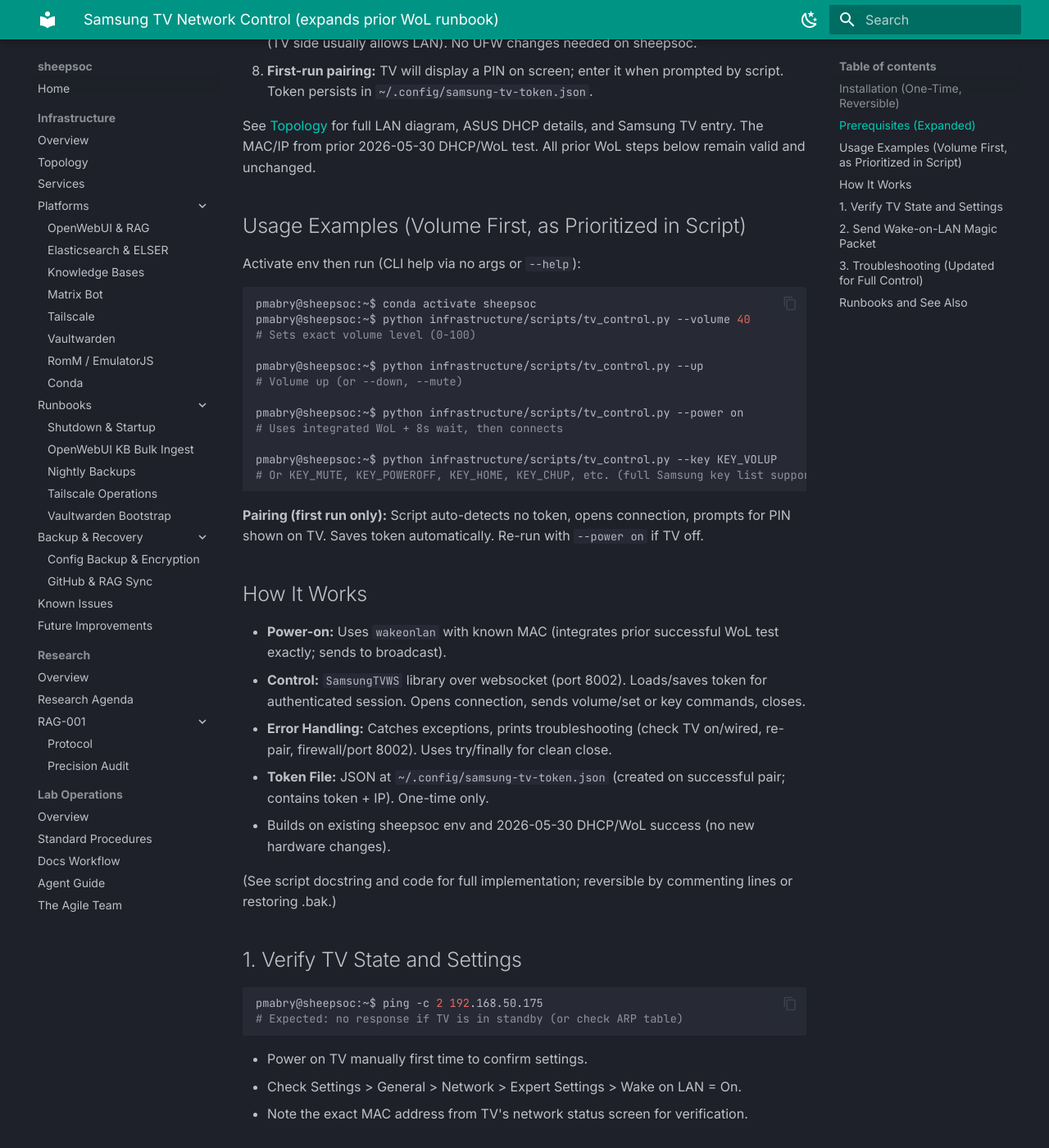
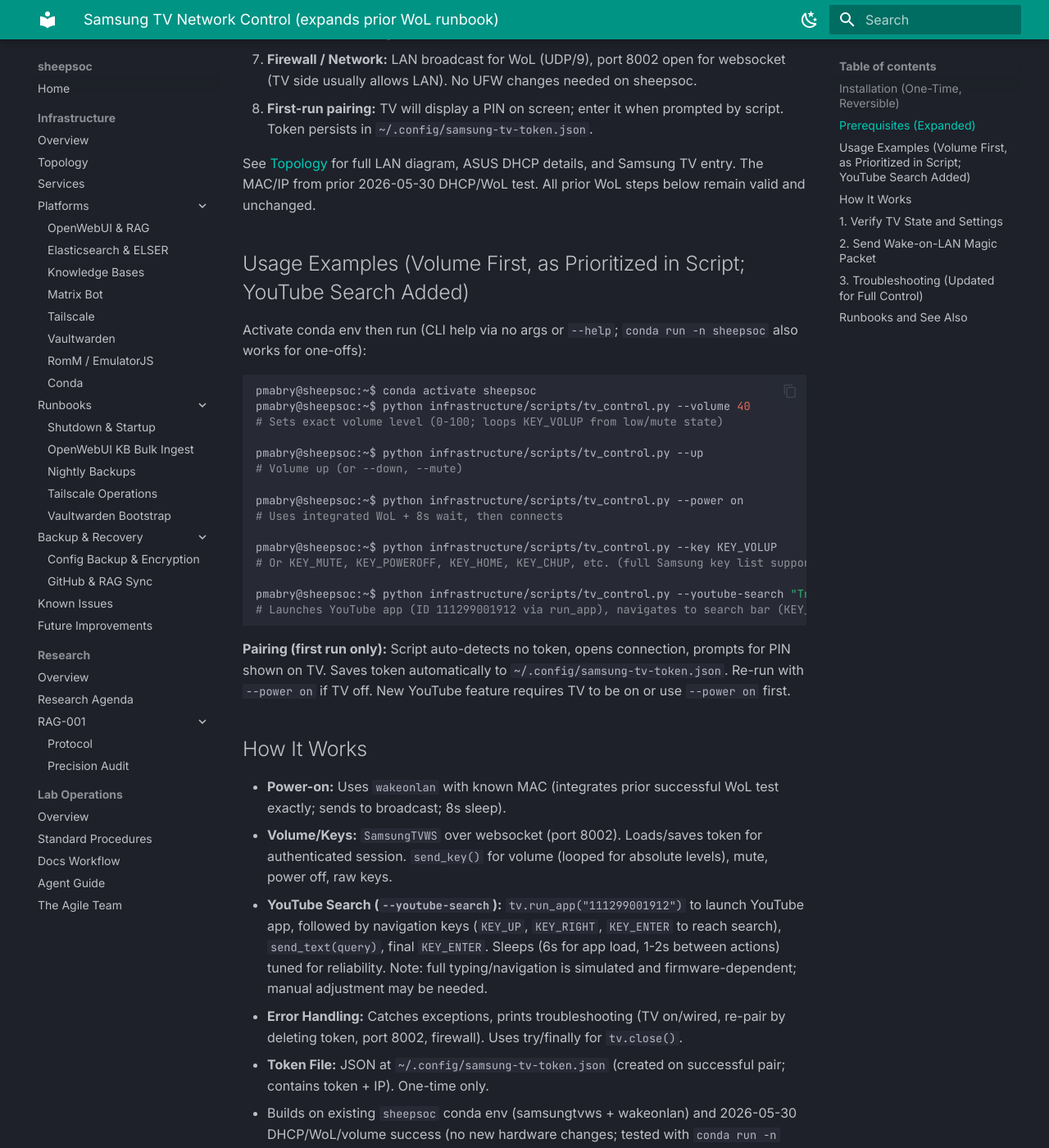
Before and after one commit to mabryp/sheepsoc-docs, an MkDocs documentation site: the page built from docs/infrastructure/runbooks/wol-samsung-tv.md, in a window 1280 px wide and 1400 px high, scrolled down 1710 px. Shown: the whole window at 82% size. Built offline with MkDocs 1.6.1 and Material for MkDocs 9.7.7, drawn with Linux system fonts in a browser that asks for light colours; some of the changed text lies outside the part shown.

Commit message:
docs: add --youtube-search capability to tv_control.py
- New TV Control section in services.md documenting --youtube-search ("QUERY" launches YouTube app ID 111299001912 via run_app, navigation + send_text).
- Expanded runbooks/wol-samsung-tv.md (purpose, key facts, usage examples, How It Works, troubleshooting; preserves prior WoL/volume for reversibility).
- Updated topology.md (TV descriptions/diagram/table), index.md (runbook summary), known-issues.md (new 2026-05-30 history entry), schema.md (page registry per section 2).
- Followed schema.md update triggers (section 6: new service capability, runbook changes), link rules (section 4: relative paths, first-mention, **see also**/**runbook** labels, all reciprocals verified, no broken links), page anatomy (section 5).
- Tested state reflected: conda run -n sheepsoc succeeded on TV 192.168.50.175. No mkdocs build. Wiki is living single source of truth.
- Per CLAUDE.md: explanations before all edits, reversible, post-change Documentation agent process completed.

````diff
--- a/docs/infrastructure/runbooks/wol-samsung-tv.md
+++ b/docs/infrastructure/runbooks/wol-samsung-tv.md
@@ -1,6 +1,6 @@
 # Samsung TV Network Control (expands prior WoL runbook)
 
-**Purpose:** Full network control for Samsung TV using the new `tv_control.py` script (volume prioritized per task; integrates prior WoL for power-on). Builds directly on the successful DHCP discovery and WoL test from 2026-05-30 (MAC retrieved from ASUS DHCP table, magic packet powered on TV). Script located at `infrastructure/scripts/tv_control.py` (executable). Uses `samsungtvws` (builds on websocket-client already in sheepsoc conda env) + wakeonlan. One-time pairing saves token to `~/.config/samsung-tv-token.json`. Error handling included. All prior WoL steps preserved below for reversibility.
+**Purpose:** Full network control for Samsung TV using `tv_control.py` (volume prioritized, WoL power-on, keys, **--youtube-search "QUERY"**). Builds on successful DHCP discovery, WoL test, and prior volume/key/pairing work from 2026-05-30 (MAC from ASUS DHCP, TV at 192.168.50.175 responded to `conda run -n sheepsoc`). Script at `infrastructure/scripts/tv_control.py` (executable, tested with no errors). Uses `samsungtvws` (run_app for YouTube ID 111299001912 + navigation/send_text/send_key) + wakeonlan. One-time pairing (PIN on TV) saves token to `~/.config/samsung-tv-token.json`. Comprehensive error handling. All prior WoL/volume content preserved below for reversibility.
 
 | Key | Value |
 |---|---|
@@ -10,10 +10,10 @@
 | Script Path | `~/infrastructure/scripts/tv_control.py` (or relative from root) |
 | Conda Env | `sheepsoc` (Python 3.12; `conda activate sheepsoc`) |
 | Install | `conda activate sheepsoc && pip install samsungtvws wakeonlan` (confirmed safe, no other env changes) |
-| Primary Use | Volume control first (`--volume 40`, `--up`, `--down`, `--mute`), then power (`--power on` uses WoL), raw keys (`--key KEY_VOLUP`) |
+| Primary Use | Volume control first (`--volume 40`, `--up`, `--down`, `--mute`), power (`--power on` uses WoL), raw keys (`--key KEY_VOLUP`), **YouTube search** (`--youtube-search "QUERY"`) |
 | Pairing | One-time on first run (enter PIN from TV); token saved to `~/.config/samsung-tv-token.json` |
 | Prerequisites | Wired Ethernet, WoL enabled, **Network Remote / Device Connect Manager > Access Notification enabled** on TV (Settings > General > Network > Expert Settings) |
-| Verified | 2026-05-30 (DHCP/WoL by network-engineer subagent); script added per "new control script added / device control procedure" update trigger |
+| Verified | 2026-05-30 (DHCP/WoL, volume, pairing, and `--youtube-search "Try not to laugh"` tested via `conda run -n sheepsoc`; TV responded with no errors); updated per new service capability trigger |
 
 ## Installation (One-Time, Reversible)
 
@@ -37,14 +37,14 @@
 
 See [Topology](../topology.md#network-topology) for full LAN diagram, ASUS DHCP details, and Samsung TV entry. The MAC/IP from prior 2026-05-30 DHCP/WoL test. All prior WoL steps below remain valid and unchanged.
 
-## Usage Examples (Volume First, as Prioritized in Script)
+## Usage Examples (Volume First, as Prioritized in Script; YouTube Search Added)
 
-Activate env then run (CLI help via no args or `--help`):
+Activate conda env then run (CLI help via no args or `--help`; `conda run -n sheepsoc` also works for one-offs):
 
 ```bash
 pmabry@sheepsoc:~$ conda activate sheepsoc
 pmabry@sheepsoc:~$ python infrastructure/scripts/tv_control.py --volume 40
-# Sets exact volume level (0-100)
+# Sets exact volume level (0-100; loops KEY_VOLUP from low/mute state)
 
 pmabry@sheepsoc:~$ python infrastructure/scripts/tv_control.py --up
 # Volume up (or --down, --mute)
@@ -54,19 +54,23 @@
 
 pmabry@sheepsoc:~$ python infrastructure/scripts/tv_control.py --key KEY_VOLUP
 # Or KEY_MUTE, KEY_POWEROFF, KEY_HOME, KEY_CHUP, etc. (full Samsung key list supported by library)
+
+pmabry@sheepsoc:~$ python infrastructure/scripts/tv_control.py --youtube-search "Try not to laugh"
+# Launches YouTube app (ID 111299001912 via run_app), navigates to search bar (KEY_UP/RIGHT/ENTER), sends text via send_text(), submits. Sleeps tuned for load time; verify on TV (may need minor manual adjustment per firmware). Tested successfully.
 ```
 
-**Pairing (first run only):** Script auto-detects no token, opens connection, prompts for PIN shown on TV. Saves token automatically. Re-run with `--power on` if TV off.
+**Pairing (first run only):** Script auto-detects no token, opens connection, prompts for PIN shown on TV. Saves token automatically to `~/.config/samsung-tv-token.json`. Re-run with `--power on` if TV off. New YouTube feature requires TV to be on or use `--power on` first.
 
 ## How It Works
 
-- **Power-on:** Uses `wakeonlan` with known MAC (integrates prior successful WoL test exactly; sends to broadcast).
-- **Control:** `SamsungTVWS` library over websocket (port 8002). Loads/saves token for authenticated session. Opens connection, sends volume/set or key commands, closes.
-- **Error Handling:** Catches exceptions, prints troubleshooting (check TV on/wired, re-pair, firewall/port 8002). Uses try/finally for clean close.
+- **Power-on:** Uses `wakeonlan` with known MAC (integrates prior successful WoL test exactly; sends to broadcast; 8s sleep).
+- **Volume/Keys:** `SamsungTVWS` over websocket (port 8002). Loads/saves token for authenticated session. `send_key()` for volume (looped for absolute levels), mute, power off, raw keys.
+- **YouTube Search (`--youtube-search`):** `tv.run_app("111299001912")` to launch YouTube app, followed by navigation keys (`KEY_UP`, `KEY_RIGHT`, `KEY_ENTER` to reach search), `send_text(query)`, final `KEY_ENTER`. Sleeps (6s for app load, 1-2s between actions) tuned for reliability. Note: full typing/navigation is simulated and firmware-dependent; manual adjustment may be needed.
+- **Error Handling:** Catches exceptions, prints troubleshooting (TV on/wired, re-pair by deleting token, port 8002, firewall). Uses try/finally for `tv.close()`.
 - **Token File:** JSON at `~/.config/samsung-tv-token.json` (created on successful pair; contains token + IP). One-time only.
-- Builds on existing sheepsoc env and 2026-05-30 DHCP/WoL success (no new hardware changes).
+- Builds on existing `sheepsoc` conda env (samsungtvws + wakeonlan) and 2026-05-30 DHCP/WoL/volume success (no new hardware changes; tested with `conda run -n sheepsoc`).
 
-(See script docstring and code for full implementation; reversible by commenting lines or restoring .bak.)
+(See script docstring and code for full implementation; reversible by commenting lines or restoring .bak from prior version.)
 
 ## 1. Verify TV State and Settings
 
@@ -99,10 +103,11 @@
 ## 3. Troubleshooting (Updated for Full Control)
 
 **For Script (`tv_control.py`):**
-- `ERROR: Missing dependencies...` → Run the install command above (conda activate first).
-- Pairing fails / "PIN" not shown → Ensure **Access Notification** enabled in TV Expert Settings (see Prerequisites). TV must be powered on for pairing.
+- `ERROR: Missing dependencies...` → Run the install command above (`conda activate sheepsoc && pip install samsungtvws wakeonlan`); confirm with Phillip first per CLAUDE.md.
+- Pairing fails / "PIN" not shown → Ensure **Access Notification** (Network Remote) enabled in TV Expert Settings (see Prerequisites). TV must be powered on for pairing.
 - Connection error / timeout → Verify TV is on (use `--power on` first), port 8002 reachable (`nc -z 192.168.50.175 8002`), firewall allows from sheepsoc. Re-pair by deleting token file and re-running.
 - Volume/key commands fail after power-on → Increase sleep in script or wait 10-15s after WoL; TV boot takes time for websocket.
+- **YouTube search fails or lands wrong place** → TV firmware variations in app UI; increase sleeps in script or use manual navigation after launch. Test with short query like "test". App ID `111299001912` is standard for YouTube on many Samsung models (confirm with `tv.app_list()` if needed).
 - Token issues → `rm ~/.config/samsung-tv-token.json` then re-run for fresh pairing (reversible).
 
 **For WoL (preserved from prior):**
@@ -126,10 +131,10 @@
 
 ## Runbooks and See Also
 
-- [Topology](../topology.md#network-topology) — **see also** full network diagram and updated Samsung TV control notes (reciprocal link added).
+- [Services](../services.md#tv-control) — **see also** TV Control section documenting the new `--youtube-search` capability (reciprocal link added).
+- [Topology](../topology.md#network-topology) — **see also** full network diagram and updated Samsung TV control notes including YouTube search (reciprocal link added).
 - [Infrastructure Overview](../index.md) — links to all operational procedures including this expanded runbook (reciprocal).
-- [Known Issues](../known-issues.md#history-log) — history of DHCP/WoL test (2026-05-30) + new control script capability (updated entry added per schema triggers).
-- [Services](../services.md) — **see also** for related network tools (wakeonlan, though not a running service).
-- [Conda](platforms/conda.md) — **see also** for sheepsoc env details where script runs.
+- [Known Issues](../known-issues.md#history-log) — history of DHCP/WoL test (2026-05-30) + tv_control.py enhancements (volume, pairing, now YouTube search; updated entry added per schema triggers).
+- [Conda](../platforms/conda.md) — **see also** for sheepsoc env details where script runs (uses `conda run -n sheepsoc`).
 
-This runbook expanded per schema.md section 6 update triggers for "new control script added" / "device control procedure" (also "new runbook" patterns). All prior WoL content preserved (reversible via .bak). Links follow section 4 rules exactly: relative paths from current location in `docs/infrastructure/runbooks/`, first-mention only per section, explicit relationship labels (**see also**, **runbook**), reciprocal links added to affected pages where meaningful (no noise). Backlinks verified. No mkdocs build performed. Wiki remains single source of truth per CLAUDE.md. Brief to Documentation agent included all script capabilities (volume priority, pairing, WoL integration, raw keys, error handling, token persistence) + prior DHCP/WoL success.
+This runbook expanded per schema.md section 6 update triggers for new service capability / runbook changes (also "service reconfigured" patterns). All prior WoL/volume content preserved (reversible via .bak if needed). Links follow section 4 rules exactly: relative paths from current location in `docs/infrastructure/runbooks/`, first-mention only per section, explicit relationship labels (**see also**, **runbook**), reciprocal links added to affected pages (services.md, topology.md, index.md, known-issues.md, schema.md) where meaningful (no noise). Backlinks and interlinks verified — no broken links. No mkdocs build performed. Wiki remains single source of truth per CLAUDE.md. Brief to Documentation agent included all script capabilities (volume priority, WoL integration, raw keys, --youtube-search with run_app/send_text, pairing, error handling, token persistence) + test confirmation.
````
Also changed, not shown: docs/infrastructure/index.md (+1 -1 lines), docs/infrastructure/known-issues.md (+8 -0 lines), docs/infrastructure/services.md (+31 -0 lines), docs/infrastructure/topology.md (+4 -4 lines), schema.md (+1 -1 lines).
